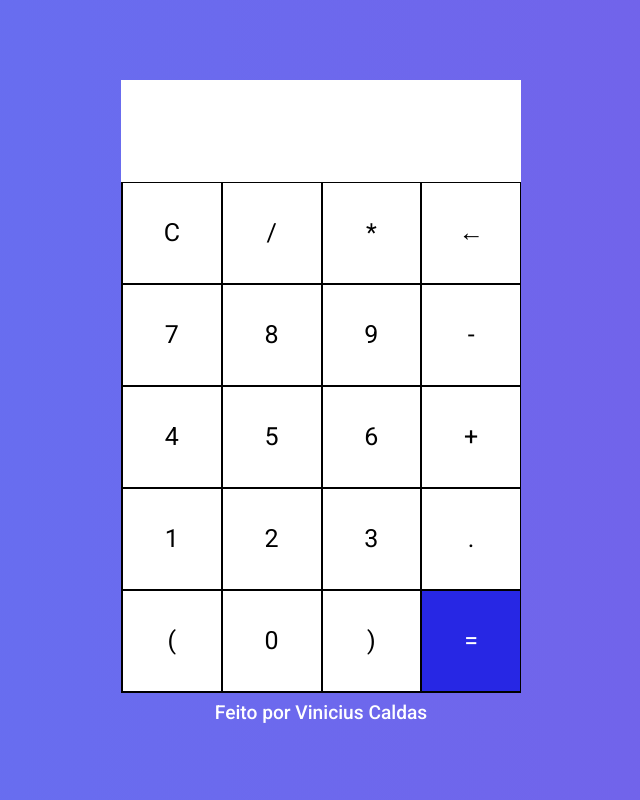
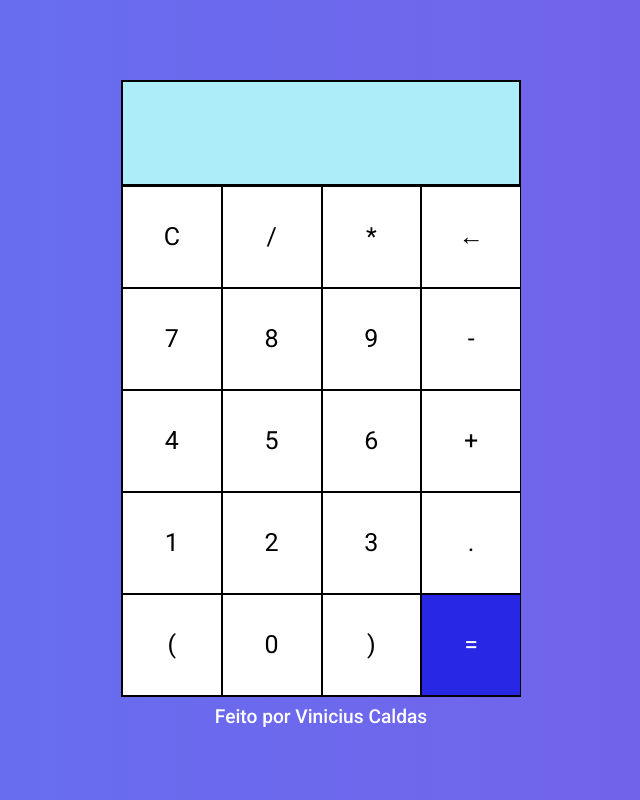
Before and after one commit to Articos11/simple-calculator, a plain HTML site: page index.html in a window 1280 px wide. Shown: the whole page, without its empty margins (319-959 px from the left). Drawn offline with Linux system fonts and the light colour scheme.

Commit message:
some visual changes

```diff
--- a/style.css
+++ b/style.css
@@ -3,6 +3,9 @@
 
 body {
     background: linear-gradient(to right, #6372F2, #765FE8);
+    text-align: center;
+    font-family: Roboto, sans-serif ;
+    font-size: 25px;
 }
 
 .calculator-grid {
@@ -17,10 +20,15 @@ body {
     line-height: 70px;
     padding: 16px 8px;
     font-size: 25px;
+    background-color: #78e0f59a;
+    border-left: solid 2px black;
+    border-right: solid 2px black;
+    border-top: solid 2px black
 }
 
 .buttons {
     display: grid;
+    border-top: solid 2px black; ;
     border-bottom: 1px solid black;
     border-left: 1px solid black;
     /* FR é de "fraction", uma fração do pedaço disponível dentro do grid. */
```
